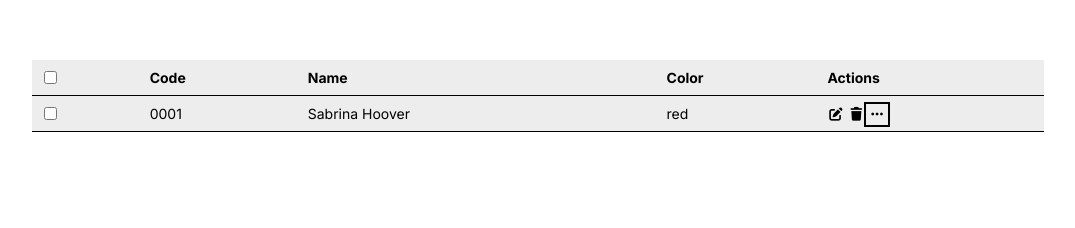
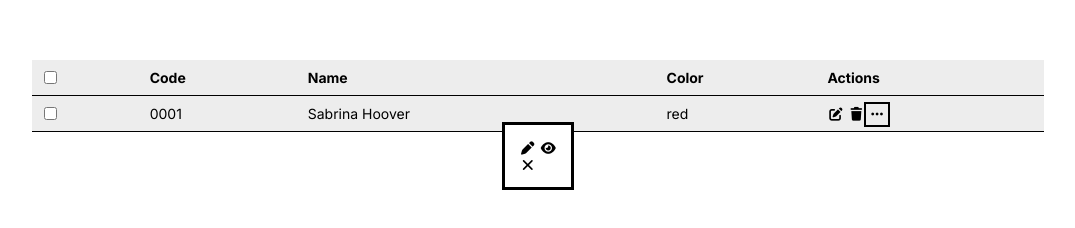
Before and after one commit to andreaCteamsS/Tabella-Accessibile-Vapor, a plain HTML site: page index.html in a window 1280 px wide. Both pictures are taken after a click on the button 978 px from the left and 114 px from the top of the page. Shown: the whole page, without its empty margins (102-1177 px from the left). Drawn offline with Linux system fonts and the light colour scheme.

Commit message:
prima versione dialog

```diff
--- a/index.html
+++ b/index.html
@@ -50,12 +50,6 @@
                 <td>0001</td>
                 <td>Sabrina Hoover</td>
                 <td>red</td>
-                <!--
-      <td>
-        <button><i class="far fa-edit"></i></button>
-        <button>delete</button>
-        <button>options</button>
-      </td>-->
                 <td>
                     <button class="icon-button" title="Modifica"
                         aria-label="Modifica la riga"><i class="fa fa-edit"
@@ -64,13 +58,28 @@
                         aria-label="Elimina la riga"><i class="fa fa-trash"
                             aria-hidden="true"></i></button>
                     <button class="icon-button" title="Azioni"
-                        aria-label="Altre azioni sulla riga"><i
-                            class="fa fa-ellipsis-h"
-                            aria-hidden="true"></i></button>
+                        aria-label="Altre azioni sulla riga"
+                        onclick="openDialog('dialog1')"><i
+                            class="fa fa-ellipsis-h" aria-hidden="true"
+                            ></i></button>
+                    <dialog id="dialog1">
+                        <button class="icon-button" title="Modifica"
+                            aria-label="Modifica la riga"><i class="fa fa-pen"
+                                aria-hidden="true"></i></button>
+                        <button class="icon-button" title="Elimina"
+                            aria-label="Elimina la riga"><i class="fa fa-eye"
+                                aria-hidden="true"></i></button>
+                        <form method="dialog">
+                            <button class="icon-button" title="Chiudi"
+                            aria-label="Chiudi il dialog"><i class="fa fa-xmark"
+                                    aria-hidden="true"></i></button>
+                        </form>
+                    </dialog>
                 </td>
             </tr>
         </tbody>
     </table>
+    <script src="script.js"></script>
 </body>
 
 </html>
--- /dev/null
+++ b/script.js
@@ -0,0 +1,4 @@
+const openDialog = (id) => {
+    const dialog = document.getElementById(id);
+    dialog.setAttribute("open", "true");
+}
```
